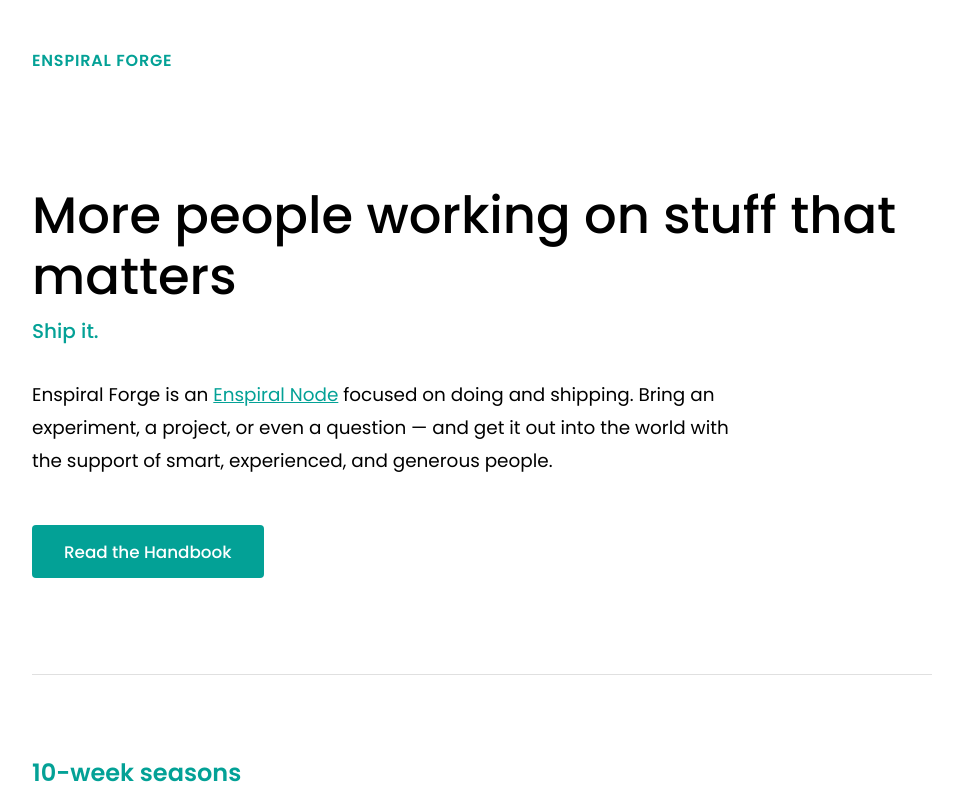
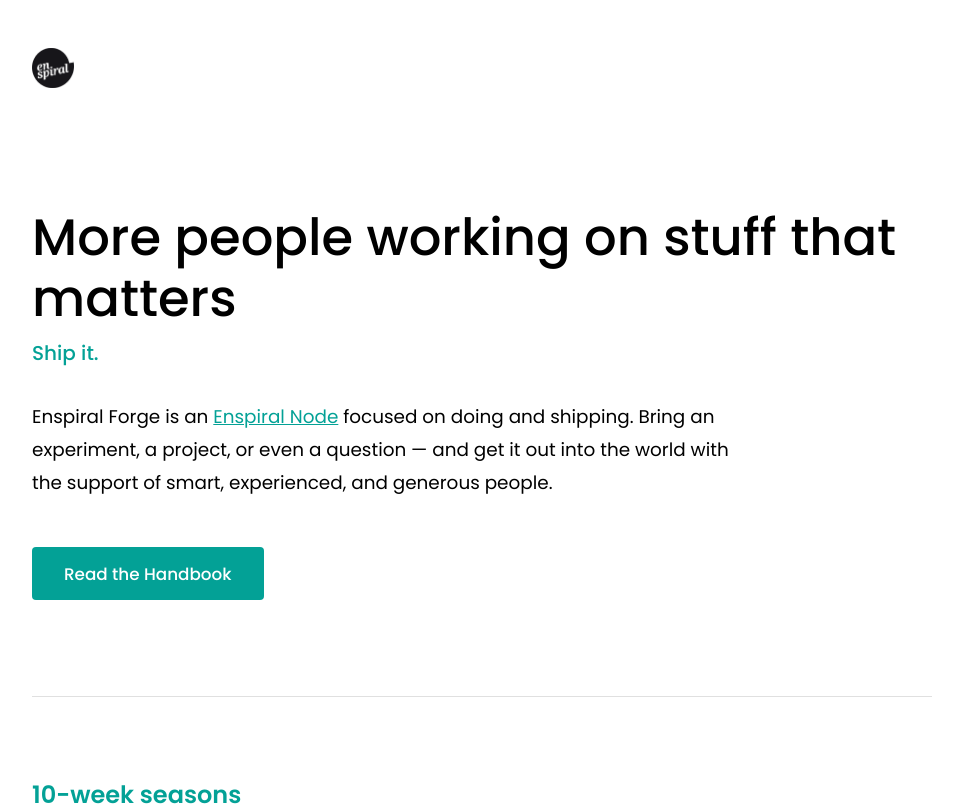
Before and after one commit to enspiral/forge, a Next.js app in the folder website/: page /forge/ in a window 1280 px wide. Shown: the top 806 px of the page, without its empty margins (158-1121 px from the left). Built offline with nearby package versions, Linux system fonts and the light colour scheme.

Commit message:
add enspiral logo to landing page header

```diff
--- a/website/app/page.jsx
+++ b/website/app/page.jsx
@@ -125,7 +125,13 @@ export default function Home() {
   return (
     <div style={styles.page}>
       <header style={styles.header}>
-        <span style={styles.logo}>Enspiral Forge</span>
+        <a href="https://enspiral.com" style={{ display: 'inline-block' }}>
+          <img
+            src="/forge/enspiral-logo.webp"
+            alt="Enspiral"
+            style={{ height: '40px', display: 'block' }}
+          />
+        </a>
       </header>
 
       <main>
```
Also changed, not shown: website/public/enspiral-logo.webp (added).
